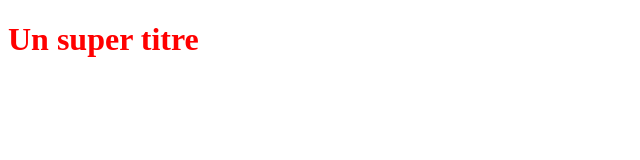
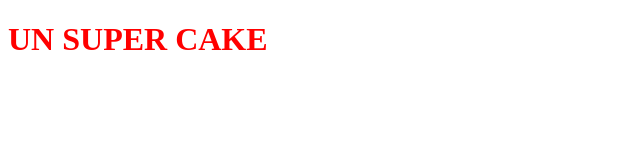
Before and after one commit to fred2-0/OpenclassroomsProject, a plain HTML site: page index.html in a window 1280 px wide. Shown: the whole page, without its empty margins (0-640 px from the left). Drawn offline with Linux system fonts and the light colour scheme.

Commit message:
modification du titre H1

```diff
--- a/index.html
+++ b/index.html
@@ -5,6 +5,6 @@
     <link rel="stylesheet" type="text/css" href="styles.css">
 </head>
 <body>
-    <h1>Un super titre</h1>
+    <h1>UN SUPER CAKE</h1>
 </body>
 </html>
```
